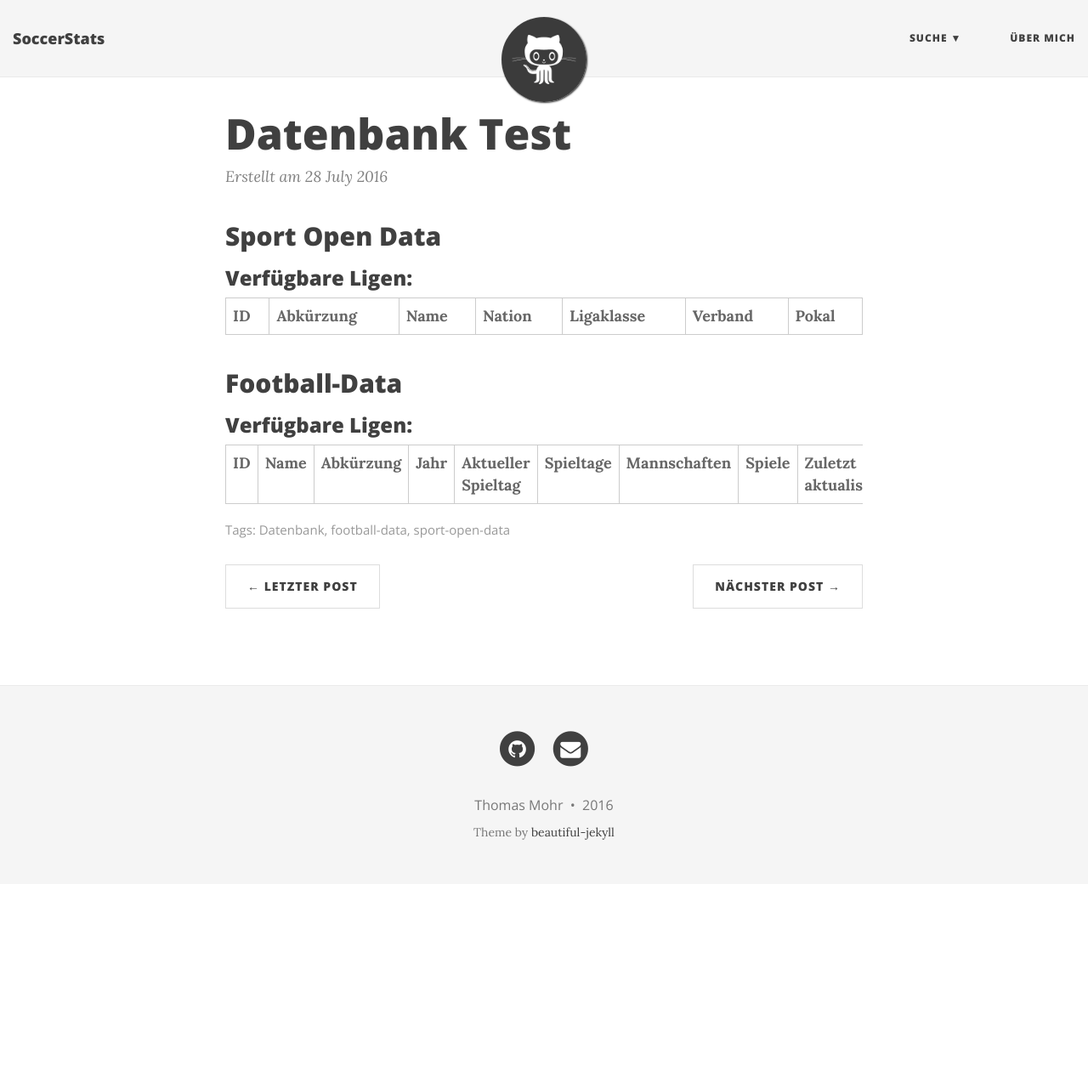
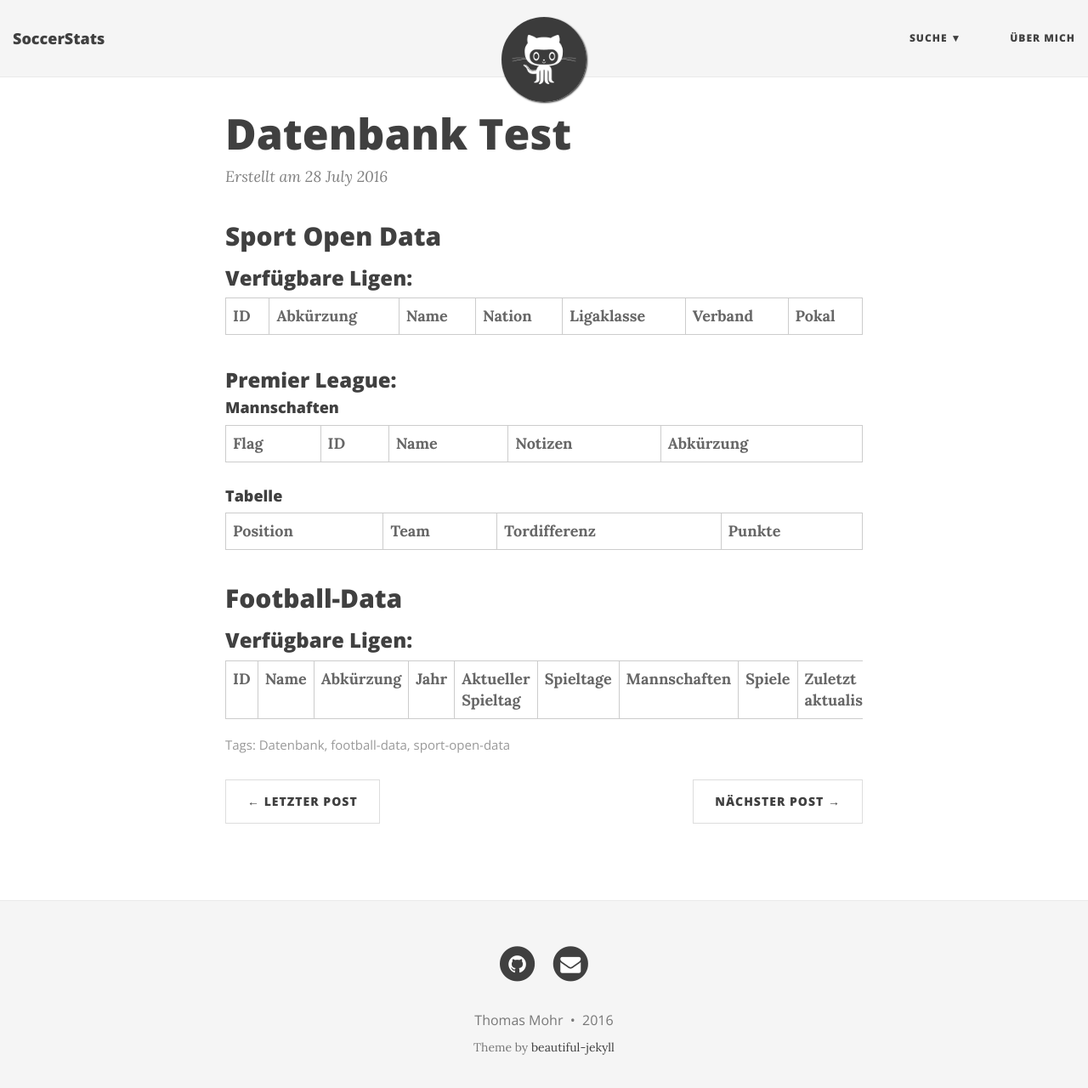
Before and after one commit to Thames1990/Thames1990.github.io, a Jekyll site: the page built from _posts/2016-07-28-database-test.md, in a window 1280 px wide and 1293 px high. Shown: the top 1280 px of the window at 85% size. Built offline with Jekyll 4.4.1, drawn with Linux system fonts in a browser that asks for light colours; nearby versions of some CDN libraries; comment, search, counter and statistics services are not loaded; part of the change alters nothing that is shown.

Commit message:
Added Premier League examples to database-test

```diff
--- a/_posts/2016-07-28-database-test.md
+++ b/_posts/2016-07-28-database-test.md
@@ -16,8 +16,26 @@ js:
 ### Verfügbare Ligen:
 
 <div class="table-responsive" markdown="block">
-{:.sports_open_data .table .sortable}
+{:.sports_open_data_competitions .table .sortable}
 | ID | Abkürzung | Name | Nation | Ligaklasse | Verband | Pokal |
+
+</div>
+
+### Premier League:
+
+#### Mannschaften
+
+<div class="table-responsive" markdown="block">
+{:.sports_open_data_premier_league_teams .table .sortable}
+| Flag | ID | Name | Notizen | Abkürzung |
+
+</div>
+
+#### Tabelle
+
+<div class="table-responsive" markdown="block">
+{:.sports_open_data_premier_league_standings .table .sortable}
+| Position | Team | Tordifferenz | Punkte |
 
 </div>
 
--- a/js/database-test.js
+++ b/js/database-test.js
@@ -1,3 +1,6 @@
+// sport-open-data
+
+// Wettbewerbe
 $.ajax({
     headers: {
         'X-Mashape-Key': '5CGnz2QM4GmshiIEb9jmizhrwEzAp1Kzby3jsney4KRPUEAFiJ',
@@ -7,7 +10,6 @@ $.ajax({
     dataType: 'json',
     type: 'GET'
 }).done(function (response) {
-    console.log(response);
     var tr = '';
     $.each(response.data.leagues, function (key, value) {
         tr += '<tr>';
@@ -20,8 +22,57 @@ $.ajax({
         tr += '<td>' + response.data.leagues[key].cup + '</td>';
         tr += '</tr>';
     });
-    $('.sports_open_data').find('tbody').append(tr);
+    $('.sports_open_data_competitions').find('tbody').append(tr);
 });
+
+// Premier League
+
+// Mannschaften
+$.ajax({
+    headers: {
+        'X-Mashape-Key': '5CGnz2QM4GmshiIEb9jmizhrwEzAp1Kzby3jsney4KRPUEAFiJ',
+        'Accept': 'application/json'
+    },
+    url: 'https://sportsop-soccer-sports-open-data-v1.p.mashape.com/v1/leagues/premier-league/seasons/16-17/teams',
+    dataType: 'json',
+    type: 'GET'
+}).done(function (response) {
+    var tr = '';
+    $.each(response.data.teams, function (key, value) {
+        tr += '<tr>';
+        tr += '<td>' + response.data.teams[key].flag + '</td>';
+        tr += '<td>' + response.data.teams[key].identifier + '</td>';
+        tr += '<td>' + response.data.teams[key].name + '</td>';
+        tr += '<td>' + response.data.teams[key].notes + '</td>';
+        tr += '<td>' + response.data.teams[key].team_slug + '</td>';
+        tr += '</tr>';
+    });
+    $('.sports_open_data_premier_league_teams').find('tbody').append(tr);
+});
+
+// Tabelle
+$.ajax({
+    headers: {
+        'X-Mashape-Key': '5CGnz2QM4GmshiIEb9jmizhrwEzAp1Kzby3jsney4KRPUEAFiJ',
+        'Accept': 'application/json'
+    },
+    url: 'https://sportsop-soccer-sports-open-data-v1.p.mashape.com/v1/leagues/premier-league/seasons/16-17/standings',
+    dataType: 'json',
+    type: 'GET'
+}).done(function (response) {
+    var tr = '';
+    $.each(response.data.standings, function (key, value) {
+        tr += '<tr>';
+        tr += '<td>' + response.data.standings[key].position + '</td>';
+        tr += '<td>' + response.data.standings[key].team + '</td>';
+        tr += '<td>' + response.data.standings[key].overall.goal_difference + '</td>';
+        tr += '<td>' + response.data.standings[key].overall.points + '</td>';
+        tr += '</tr>';
+    });
+    $('.sports_open_data_premier_league_standings').find('tbody').append(tr);
+});
+
+// football-data
 
 $.ajax({
     headers: {'X-Auth-Token': 'bf0513ea0ba6457fb4ae6d380cca8365'},
@@ -29,7 +80,6 @@ $.ajax({
     dataType: 'json',
     type: 'GET'
 }).done(function (response) {
-    console.log(response);
     var tr = '';
     $.each(response, function (key, value) {
         tr += '<tr>';
```
